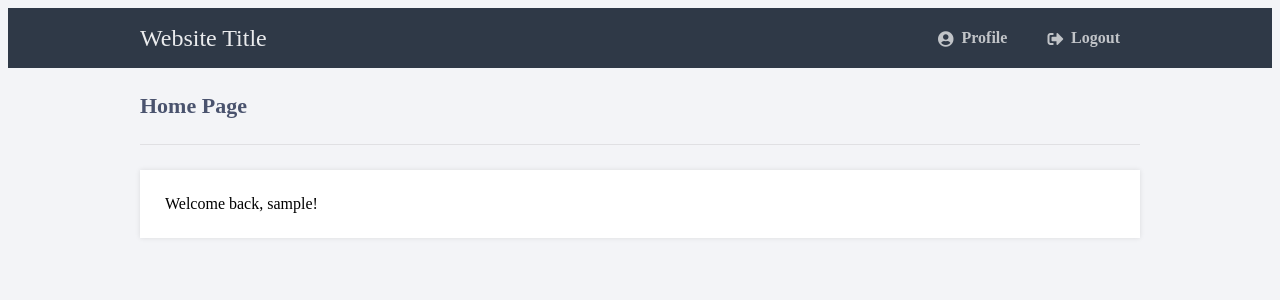
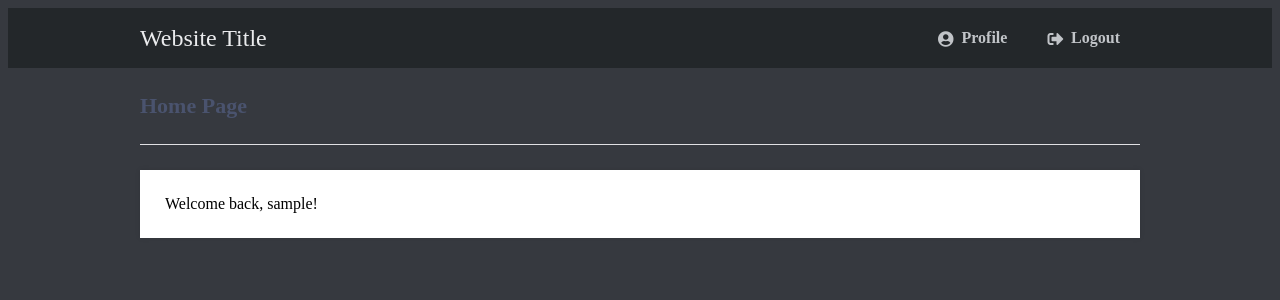
Before and after one commit to br4ck/dawizz, a PHP site: page /home.php in a window 1280 px wide. Shown: the top 300 px of the page. Run offline with PHP 8.4, Linux system fonts and the light colour scheme; the visitor is signed in with stand-in values (Sample User, id 1).

Commit message:
changed css

```diff
--- a/main.css
+++ b/main.css
@@ -1,5 +1,5 @@
 .navtop {
-    background-color: #2f3947;
+    background-color: #23272a;
     height: 60px;
     width: 100%;
     border: 0;
@@ -42,7 +42,7 @@
             }
 
 body.loggedin {
-    background-color: #f3f4f7;
+    background-color: #36393f;
 }
 
 .content {
```
